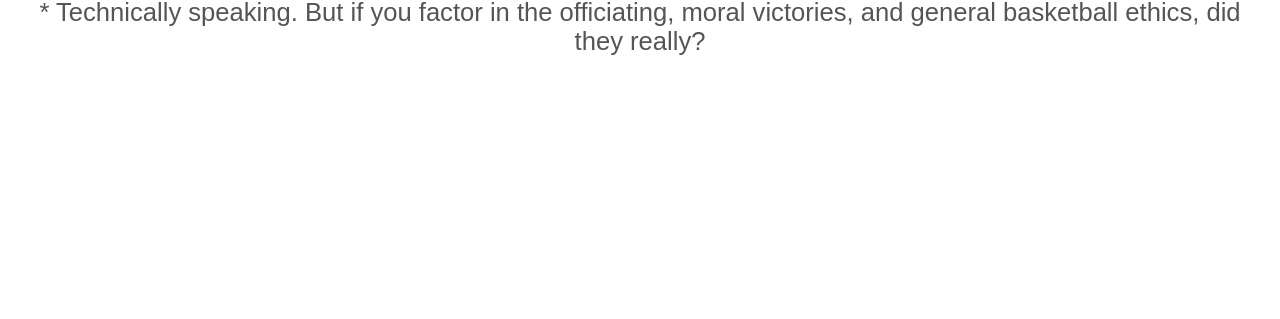
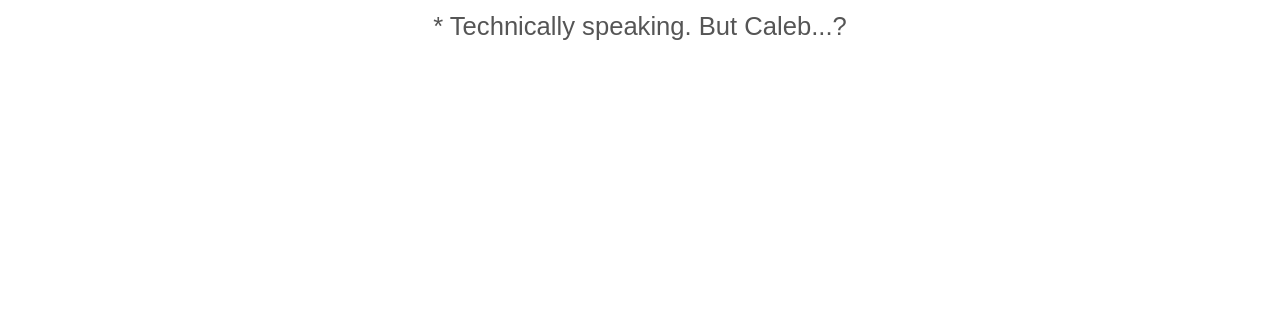
Before and after one commit to orranth/did-duke-win-asterisk, a plain HTML site: page index.html in a window 1280 px wide. Shown: the part 481-800 px from the top of the page. Drawn offline with Linux system fonts and the light colour scheme.

Commit message:
Update index.html

```diff
--- a/index.html
+++ b/index.html
@@ -45,7 +45,7 @@
 
     <h1>YES*</h1>
 
-    <p>* Technically speaking. But if you factor in the officiating, moral victories, and general basketball ethics, did they really?</p>
+    <p>* Technically speaking. But Caleb...?</p>
 
 </body>
 </html>
```
